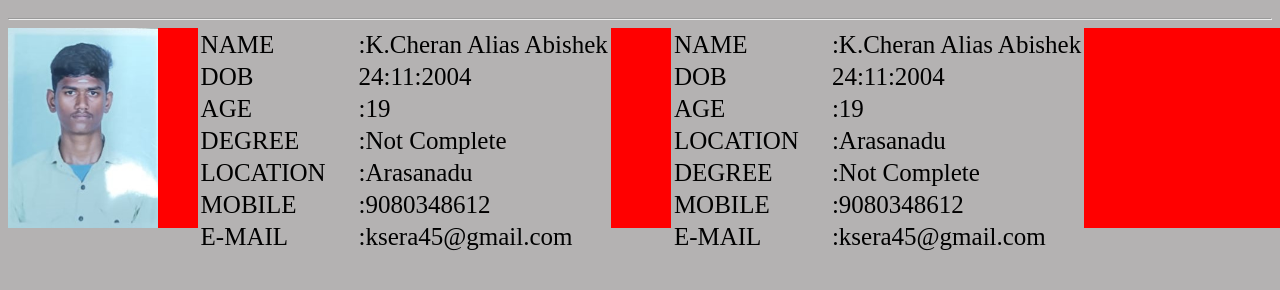
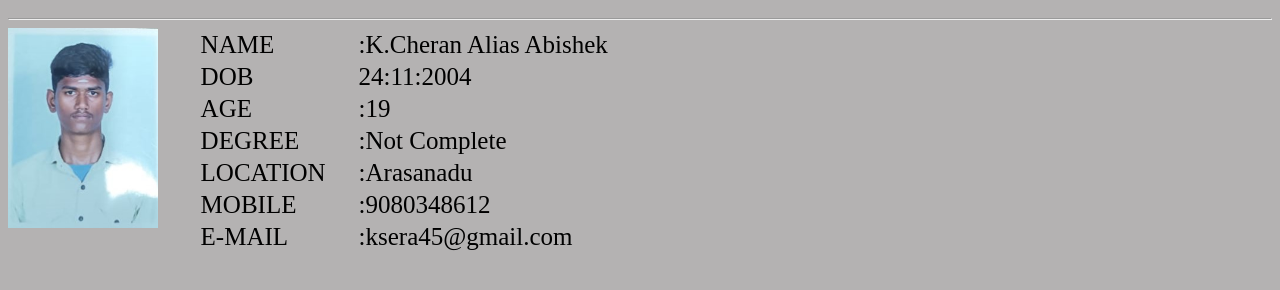
Before and after one commit to kcheran58/my-profile, a plain HTML site: page index.html in a window 1280 px wide. Shown: the part 48-338 px from the top of the page. Drawn offline with Linux system fonts and the light colour scheme.

Commit message:
Update index.html

```diff
--- a/index.html
+++ b/index.html
@@ -20,8 +20,6 @@
 padding-left: 15%;
 height:200px;
 width:100%;
-background: red;
-
 }
 table{
     font-size: 25px;
@@ -74,37 +72,7 @@ table{
                 <td class="c">:ksera45@gmail.com</td>
             </tr>
            </table></strong>
-           <table id="d">
-            <tr>
-                <td>NAME </td>
-                <td class="c">:K.Cheran Alias Abishek</td>
-            </tr>
-            <tr>
-                <td >DOB </td>
-                <td class="c">24:11:2004</td>
-               </tr>
-            <tr>
-                <td>AGE</td>
-                <td class="c">:19</t>
-            </tr>
 
-            <tr>
-                <td>LOCATION </td>
-                <td class="c">:Arasanadu</td>
-            </tr>
-            <tr>
-                <td>DEGREE </td>
-                <td class="c">:Not Complete</td>
-            </tr>
-            <tr>
-            <td>MOBILE </td>
-            <td class="c">:9080348612</td>
-            </tr>
-            <tr>
-                <td>E-MAIL</td>
-                <td class="c">:ksera45@gmail.com</td>
-            </tr>
-           </table>
         </div>
 
     </body>
```
